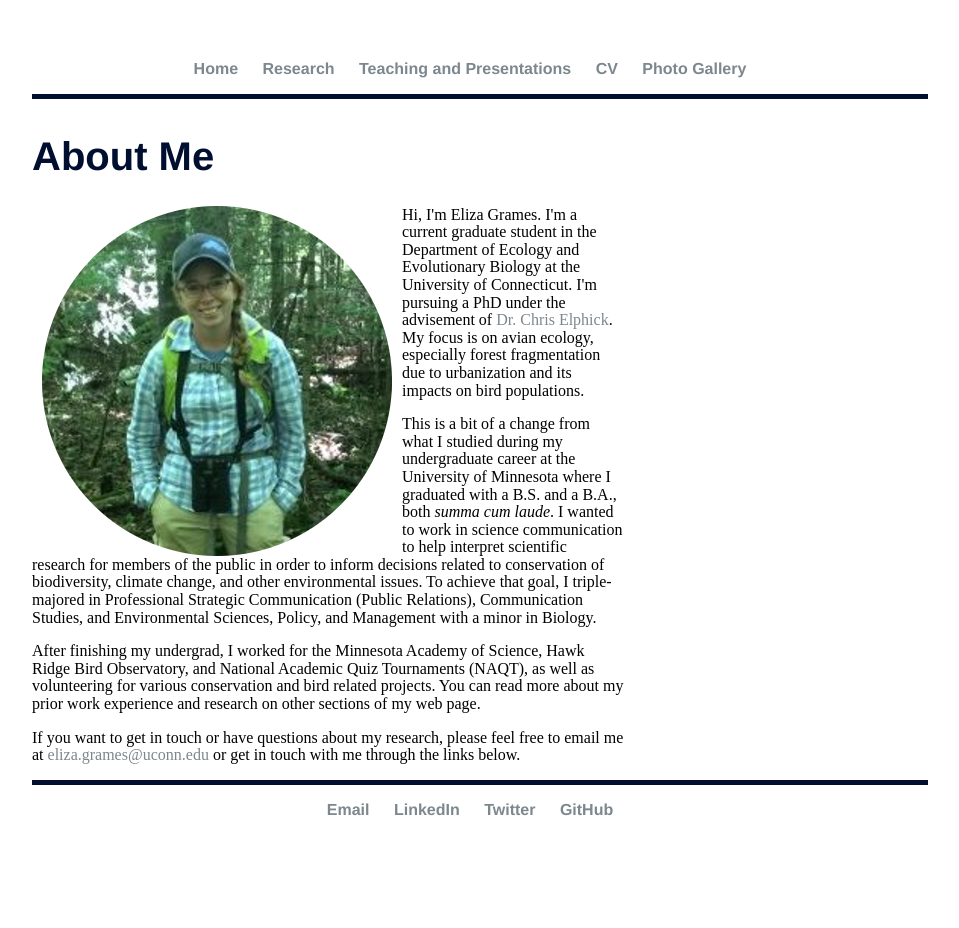
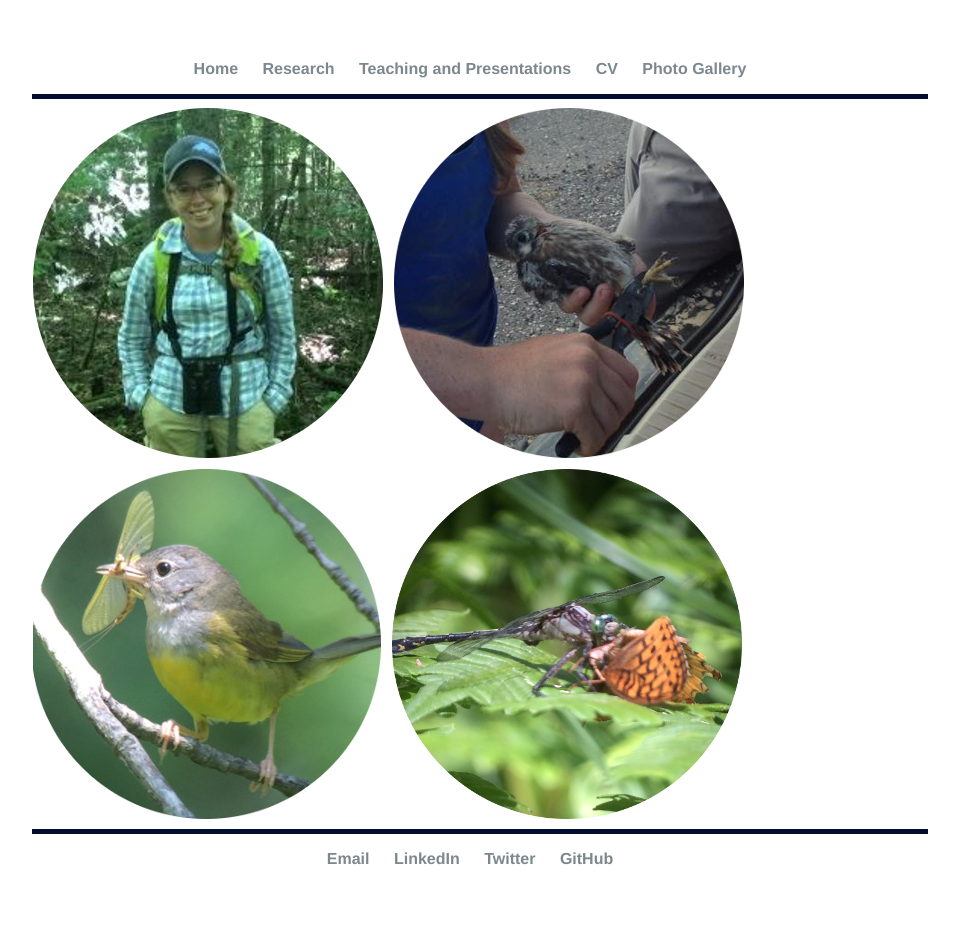
Before and after one commit to elizagrames/elizagrames.github.io, a Jekyll site: the page built from index.html, in a window 1280 px wide. Shown: the whole page, without its empty margins (160-1119 px from the left). Built offline with Jekyll 4.4.1, drawn with Linux system fonts in a browser that asks for light colours; comment, search, counter and statistics services are not loaded; before the commit the page ends 900 px from its top, so only the background shows below that.

Commit message:
Update index.html

```diff
--- a/index.html
+++ b/index.html
@@ -3,33 +3,66 @@
 title: Eliza Grames, Ecology PhD Student
 ---
 
-<div class="blurb">
-<div id="wrapper">
-  <div id="content">
-  <h1> About Me</h1>
-	<img src="https://github.com/elizagrames/elizagrames.github.io/blob/master/images/me.png?raw=true" align="left" hspace="10">
-	<p>Hi, I'm Eliza Grames. I'm a current graduate student in the Department of Ecology and Evolutionary Biology at the University of Connecticut.
-	I'm pursuing a PhD under the advisement of <a href="http://elphick.lab.uconn.edu/">Dr. Chris Elphick</a>.
-	My focus is on avian ecology, especially forest fragmentation due to urbanization and its impacts on bird populations. </p>
+<style type="text/css">
 
-<p>This is a bit of a change from what I studied during my undergraduate career at the University of Minnesota where I graduated with a
-B.S. and a B.A., both <i>summa cum laude</i>. I wanted to work in science communication to help interpret scientific research for
-members of the public in order to inform decisions related to conservation of biodiversity, climate change, and other
-environmental issues. To achieve that goal, I triple-majored in Professional Strategic Communication (Public Relations),
-Communication Studies, and Environmental Sciences, Policy, and Management with a minor in Biology.
-</p>
+.gallerycontainer{
+position: relative;
+/*Add a height attribute and set to largest image's height to prevent overlaying*/
+}
 
-<p>After finishing my undergrad, I worked for the Minnesota Academy of Science, Hawk Ridge Bird Observatory, and National Academic
-Quiz Tournaments (NAQT), as well as volunteering for various conservation and bird related projects. You can read more about my
-prior work experience and research on other sections of my web page.</p>
+.thumbnail img{
+border: 1px solid white;
+margin: 0 5px 5px 0;
+}
 
-<p>If you want to get in touch or have questions about my research, please feel free to email me at
-<a href="mailto:eliza.grames@uconn.edu">eliza.grames@uconn.edu</a> or get in touch with me through the links below. </p></div>
-  <div id="sidebar">
-  	<a class="twitter-timeline" data-width="350" data-height="650" data-theme="light"
-  	data-link-color="#7c878e"
-  	href="https://twitter.com/ElizaGrames"></a>
-  	<script async src="//platform.twitter.com/widgets.js" charset="utf-8"></script></div>
+.thumbnail:hover{
+background-color: transparent;
+}
+
+.thumbnail:hover img{
+}
+
+.thumbnail span{ /*CSS for enlarged image*/
+position: absolute;
+left: -1000px;
+  border: none;
+visibility: hidden;
+color: black;
+text-decoration: none;
+}
+
+.thumbnail span img{ /*CSS for enlarged image*/
+border-width: 0;
+}
+
+.thumbnail:hover span{ /*CSS for enlarged image*/
+visibility: visible;
+top: 0;
+  left: 250px; /*position where enlarged image should offset horizontally */
+
+  z-index: 50;
+}
+
+
+</style>
+
+<div class="gallerycontainer">
+
+<a class="thumbnail" href="#thumb">
+	<img src="https://github.com/elizagrames/elizagrames.github.io/blob/master/images/me.png?raw=true" border="0" /><span>
+  <img src="https://github.com/elizagrames/elizagrames.github.io/blob/master/images/me-bw.png" /><br />
+	</span></a>
+<a class="thumbnail" href="#thumb">
+	<img src="https://github.com/elizagrames/elizagrames.github.io/blob/master/images/AMKE-chick.png?raw=true" border="0" /><span>
+  <img src="https://github.com/elizagrames/elizagrames.github.io/blob/master/images/AMKE-bw.png?raw=true" /><br />
+	</span></a>
+<a class="thumbnail" href="#thumb">
+	<img src="https://github.com/elizagrames/elizagrames.github.io/blob/master/images/MOWA-home.png?raw=true" border="0" /><span>
+  <img src="https://github.com/elizagrames/elizagrames.github.io/blob/master/images/MOWA-bw.png?raw=true" /><br />
+	</span></a>
+<a class="thumbnail" href="#thumb">
+	<img src="https://github.com/elizagrames/elizagrames.github.io/blob/master/images/dragon-home.png?raw=true" border="0" /><span>
+  <img src="https://github.com/elizagrames/elizagrames.github.io/blob/master/images/dragon-bw.png?raw=true" /><br />
+	</span></a>
+
 </div>
-</div>
-<div id="cleared"></div>
```
